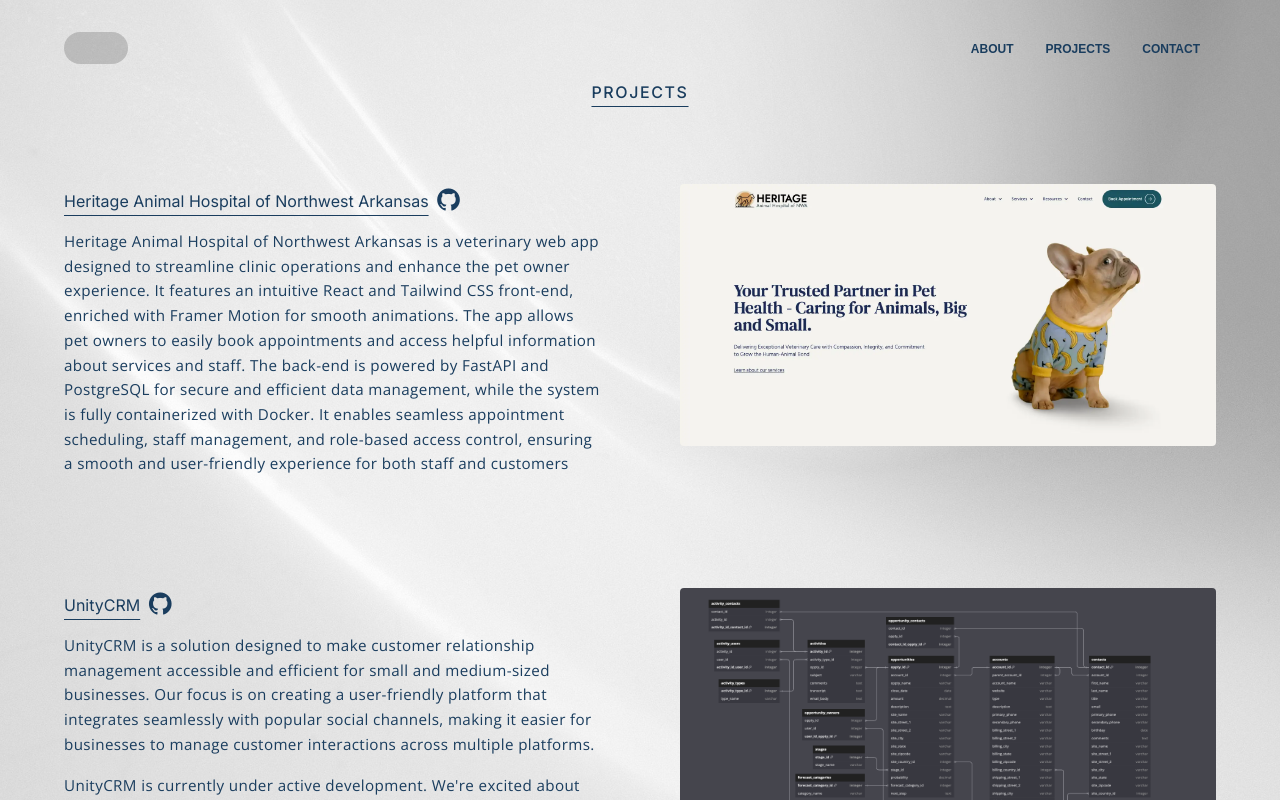
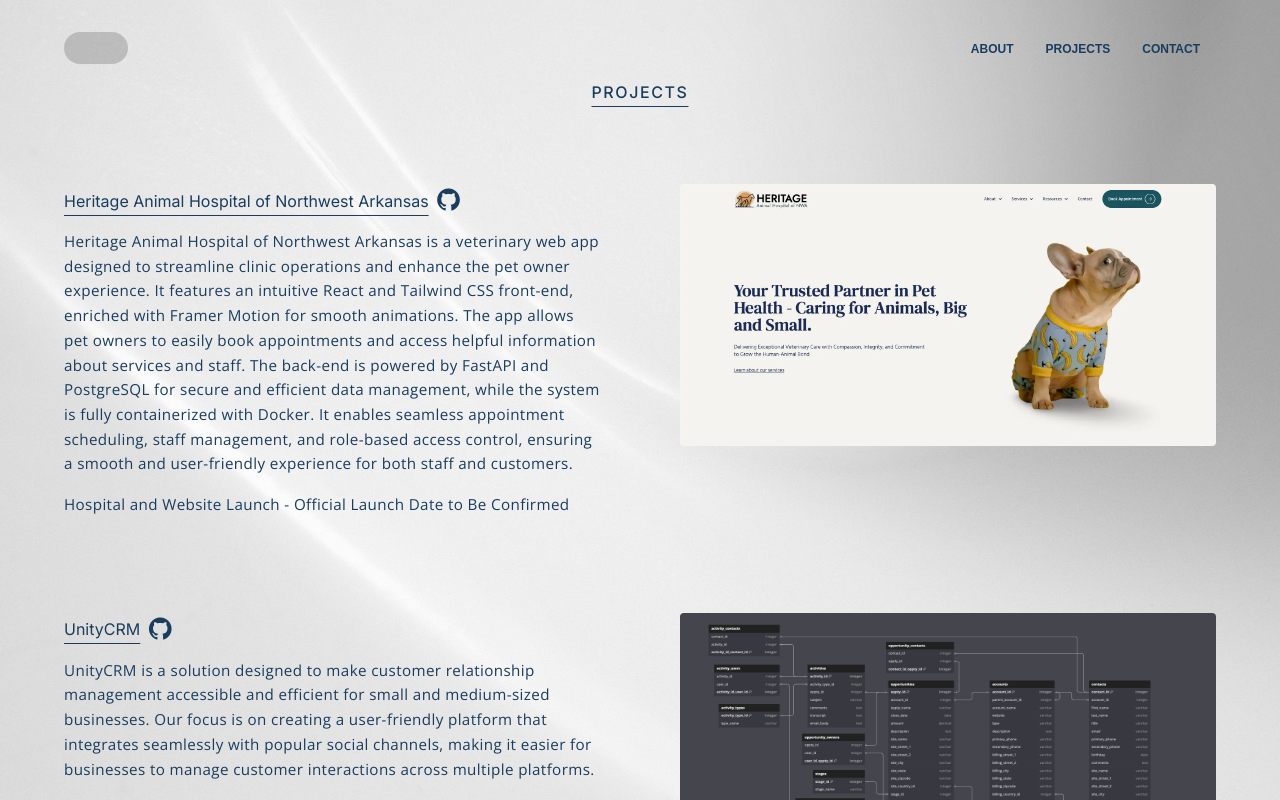
Before and after one commit to danjaykim/portfolio, a React (Vite) app: page /projects in a window 1280 px wide. Shown: the top 800 px of the page. Built offline with nearby package versions, Linux system fonts and the light colour scheme; some icons are missing; a web font is replaced by a local one.

Commit message:
Launch date TBA text added

```diff
--- a/src/components/Projects.jsx
+++ b/src/components/Projects.jsx
@@ -62,7 +62,11 @@
                                 appointment scheduling, staff management, and
                                 role-based access control, ensuring a smooth and
                                 user-friendly experience for both staff and
-                                customers
+                                customers.
+                            </p>
+                            <p>
+                                Hospital and Website Launch - Official Launch
+                                Date to Be Confirmed
                             </p>
                         </div>
                     </div>
```
